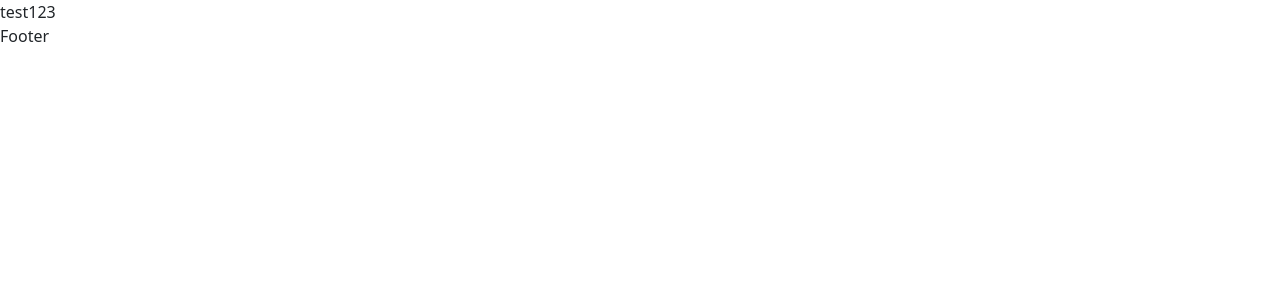
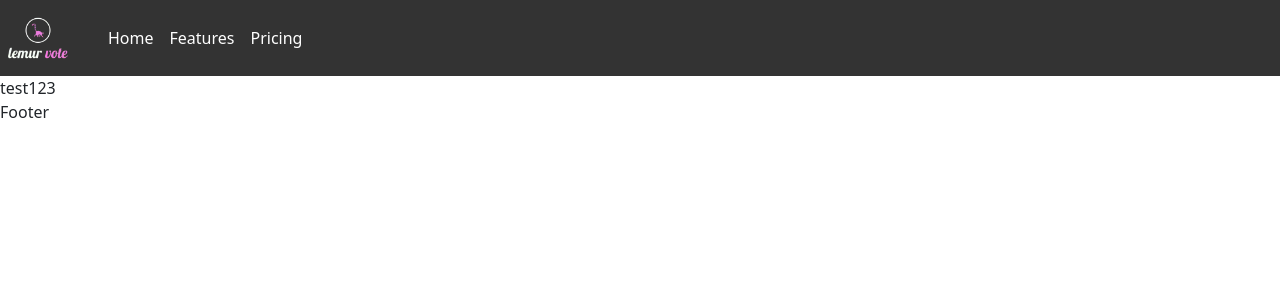
Before and after one commit to Uriziel01/hackyheah_dtp, a SvelteKit app: page / in a window 1280 px wide. Shown: the top 300 px of the page. Built offline with nearby package versions, Linux system fonts and the light colour scheme.

Commit message:
feat: created header UI

```diff
--- a/src/routes/Header.svelte
+++ b/src/routes/Header.svelte
@@ -1,10 +1,65 @@
-<script>
-</script>
+<!-- Header.svelte -->
+<header class="header">
+	<div class="logo">
+	  <img src="logo.jpg" alt="Logo" />
+	</div>
+	<nav class="navbar navbar-expand-lg">
+	  <div class="container-fluid">
+		<!-- svelte-ignore a11y-invalid-attribute -->
+		<button class="navbar-toggler custom-toggler" type="button" data-bs-toggle="collapse" data-bs-target="#navbarNavDropdown" aria-controls="navbarNavDropdown" aria-expanded="false" aria-label="Toggle navigation">
+		  <span class="navbar-toggler-icon"></span>
+		</button>
+		<div class="collapse navbar-collapse" id="navbarNavDropdown">
+		  <ul class="navbar-nav">
+			<li class="nav-item">
+			  <!-- svelte-ignore a11y-invalid-attribute -->
+			  <a class="nav-link active no-outline text-white" aria-current="page" href="#">Home</a>
+			</li>
+			<li class="nav-item">
+			  <!-- svelte-ignore a11y-invalid-attribute -->
+			  <a class="nav-link no-outline text-white" href="#">Features</a>
+			</li>
+			<li class="nav-item">
+			  <!-- svelte-ignore a11y-invalid-attribute -->
+			  <a class="nav-link no-outline text-white" href="#">Pricing</a>
+			</li>
+			<li class="nav-item dropdown">
+			  <!-- svelte-ignore a11y-invalid-attribute -->
+			  <ul class="dropdown-menu">
+				<!-- svelte-ignore a11y-invalid-attribute -->
+				<li><a class="dropdown-item no-outline" href="#">Action</a></li>
+				<!-- svelte-ignore a11y-invalid-attribute -->
+				<li><a class="dropdown-item no-outline" href="#">Another action</a></li>
+				<!-- svelte-ignore a11y-invalid-attribute -->
+				<li><a class="dropdown-item no-outline" href="#">Something else here</a></li>
+			  </ul>
+			</li>
+		  </ul>
+		</div>
+	  </div>
+	</nav>
+  </header>
 
-<header>
-	<nav>
-	</nav>
-</header>
+  <style>
+	.header {
+	  display: flex;
+	  align-items: center;
+	  padding: 0.5rem;
+	  background-color: #333;
+	}
 
-<style>
-</style>
+	.logo img {
+	  max-width: 60px;
+	  margin-right: 20px;
+	}
+
+	/* Dodaj styl dla przycisku custom-toggler */
+	.custom-toggler {
+	  background-color: white; /* Zmień kolor na biały */
+	}
+
+	/* Dodaj klasę no-outline */
+	.no-outline {
+	  outline: none !important;
+	}
+  </style>
```
Also changed, not shown: static/logo.jpg (added).
